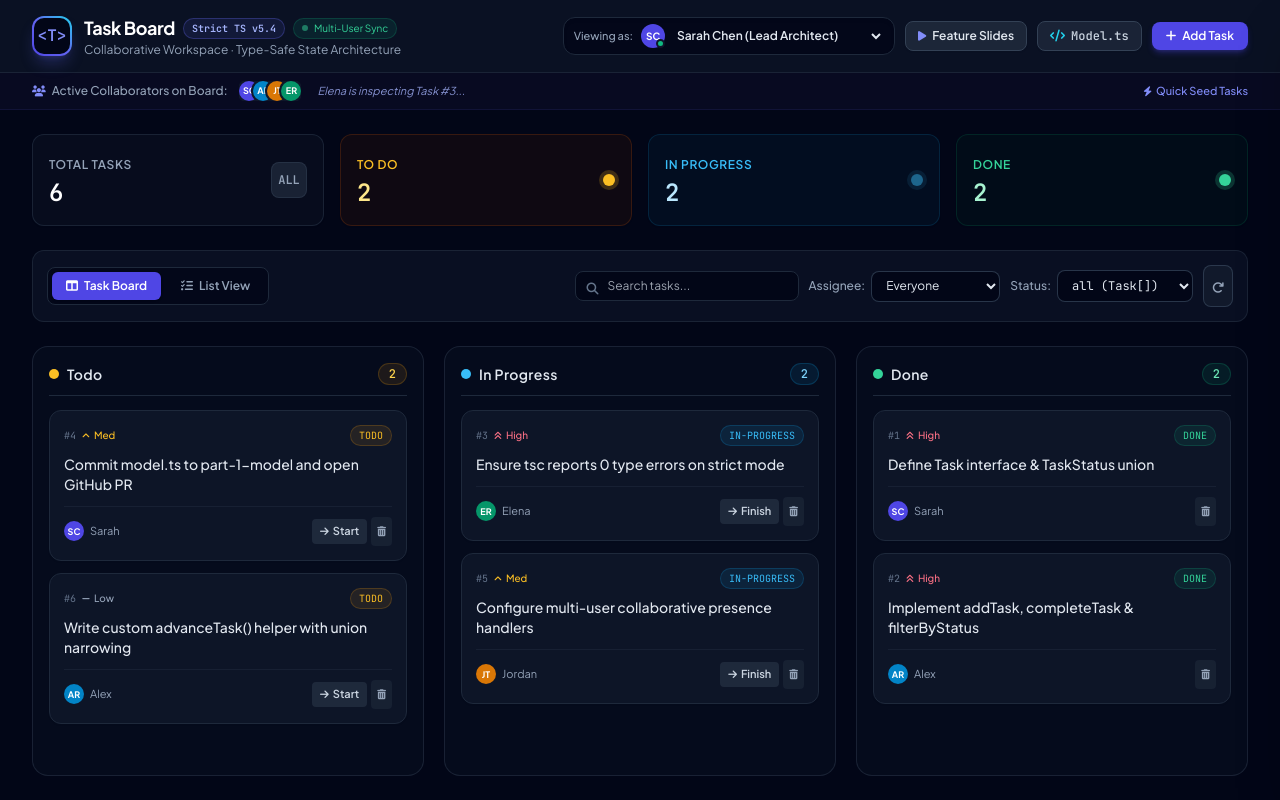
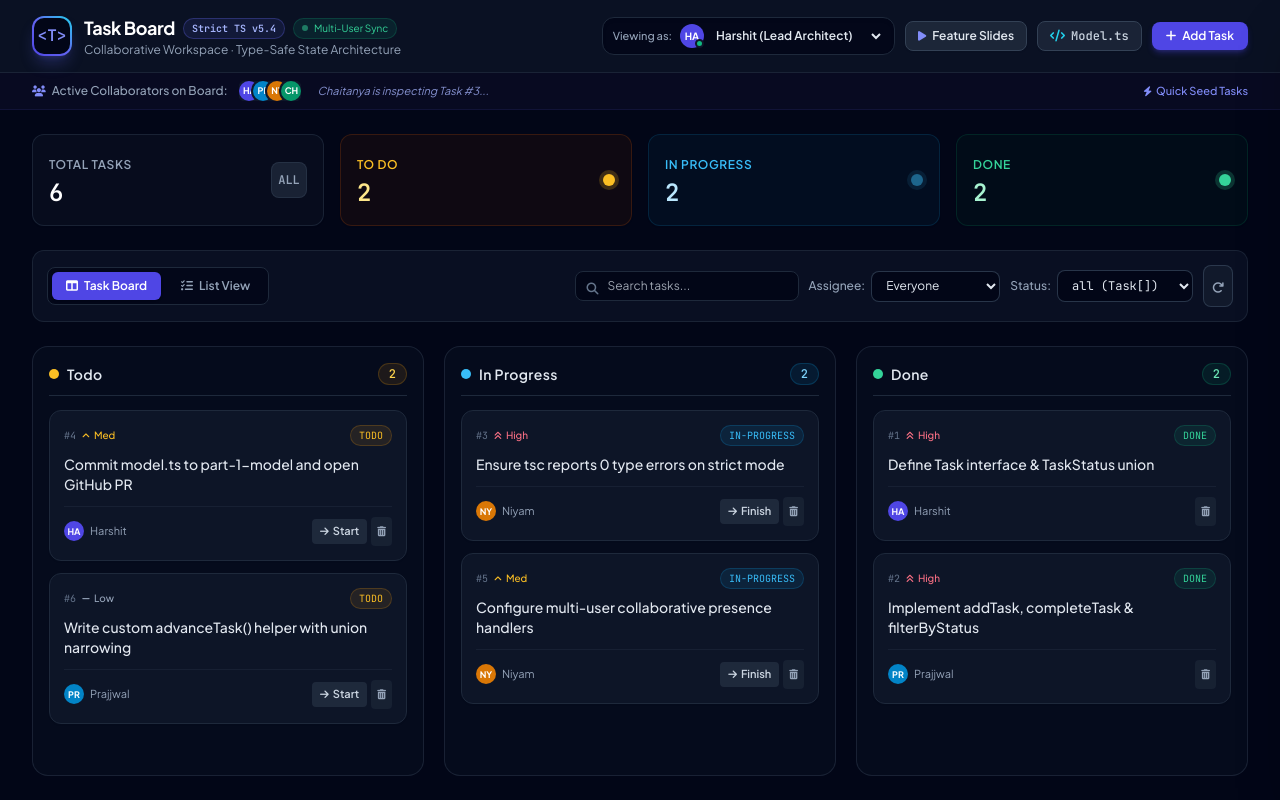
Before and after one commit to harxhit8-stack/TYPETASKS, a website: page index.html in a window 1280 px wide. Drawn offline with nearby package versions, Linux system fonts and the light colour scheme.

Commit message:
Chnages the name of the task manager and the intials of the tasks

```diff
--- a/index.html
+++ b/index.html
@@ -4,7 +4,6 @@
   <meta charset="UTF-8">
   <meta name="viewport" content="width=device-width, initial-scale=1.0">
   <title>Task Board — Type-Safe Collaborative Tracker</title>
-  <script type="module" src="./model.js"></script>
   <script src="https://cdn.tailwindcss.com"></script>
   <link rel="preconnect" href="https://fonts.googleapis.com">
   <link rel="preconnect" href="https://fonts.gstatic.com" crossorigin>
@@ -140,13 +139,13 @@
         <div class="flex items-center gap-2 bg-slate-950/80 border border-slate-800 rounded-xl px-2.5 py-1.5 shadow-inner">
           <span class="text-[11px] text-slate-400 font-medium hidden md:inline">Viewing as:</span>
           <div id="currentUserAvatar" class="w-6 h-6 rounded-full bg-indigo-600 flex items-center justify-center text-[10px] font-bold text-white user-pulse">
-            SC
+            HA
           </div>
           <select id="userSelector" class="bg-transparent text-xs font-semibold text-slate-200 focus:outline-none cursor-pointer pr-1">
-            <option value="user_sarah" class="bg-slate-900 text-slate-200">Sarah Chen (Lead Architect)</option>
-            <option value="user_alex" class="bg-slate-900 text-slate-200">Alex Rivera (Frontend Dev)</option>
-            <option value="user_jordan" class="bg-slate-900 text-slate-200">Jordan Taylor (Product Manager)</option>
-            <option value="user_elena" class="bg-slate-900 text-slate-200">Elena Rostova (QA Engineer)</option>
+            <option value="user_Harshit" class="bg-slate-900 text-slate-200">Harshit (Lead Architect)</option>
+            <option value="user_Prajjwal" class="bg-slate-900 text-slate-200">Prajjwal (Frontend Dev)</option>
+            <option value="user_Niyam" class="bg-slate-900 text-slate-200">Niyam (Product Manager)</option>
+            <option value="user_Chaitanya" class="bg-slate-900 text-slate-200">Chaitanya (QA Engineer)</option>
           </select>
         </div>
 
@@ -180,12 +179,12 @@
           <i class="fa-solid fa-users text-indigo-400 text-[11px]"></i> Active Collaborators on Board:
         </span>
         <div class="flex -space-x-1.5 overflow-hidden ml-1">
-          <span title="Sarah Chen (Active)" class="inline-block h-5 w-5 rounded-full ring-2 ring-slate-900 bg-indigo-600 text-[9px] text-center font-bold text-white leading-5">SC</span>
-          <span title="Alex Rivera (Active)" class="inline-block h-5 w-5 rounded-full ring-2 ring-slate-900 bg-sky-600 text-[9px] text-center font-bold text-white leading-5">AR</span>
-          <span title="Jordan Taylor (Idle)" class="inline-block h-5 w-5 rounded-full ring-2 ring-slate-900 bg-amber-600 text-[9px] text-center font-bold text-white leading-5">JT</span>
-          <span title="Elena Rostova (Active)" class="inline-block h-5 w-5 rounded-full ring-2 ring-slate-900 bg-emerald-600 text-[9px] text-center font-bold text-white leading-5">ER</span>
+          <span title="Harshit (Active)" class="inline-block h-5 w-5 rounded-full ring-2 ring-slate-900 bg-indigo-600 text-[9px] text-center font-bold text-white leading-5">HA</span>
+          <span title="Prajjwal (Active)" class="inline-block h-5 w-5 rounded-full ring-2 ring-slate-900 bg-sky-600 text-[9px] text-center font-bold text-white leading-5">PR</span>
+          <span title="Niyam (Idle)" class="inline-block h-5 w-5 rounded-full ring-2 ring-slate-900 bg-amber-600 text-[9px] text-center font-bold text-white leading-5">NY</span>
+          <span title="Chaitanya (Active)" class="inline-block h-5 w-5 rounded-full ring-2 ring-slate-900 bg-emerald-600 text-[9px] text-center font-bold text-white leading-5">CH</span>
         </div>
-        <span id="collaboratorActivityText" class="text-[11px] text-indigo-300/80 italic ml-2 hidden sm:inline">Elena is inspecting Task #3...</span>
+        <span id="collaboratorActivityText" class="text-[11px] text-indigo-300/80 italic ml-2 hidden sm:inline">Chaitanya is inspecting Task #3...</span>
       </div>
       <div class="flex items-center gap-3">
         <button id="quickSampleTaskBtn" class="text-indigo-400 hover:text-indigo-300 text-[11px] font-medium flex items-center gap-1 transition">
@@ -264,10 +263,10 @@
           <select id="filterAssigneeSelect" class="bg-slate-950 border border-slate-700/80 text-xs rounded-lg px-2.5 py-1.5 text-slate-200 focus:outline-none focus:border-indigo-500">
             <option value="all">Everyone</option>
             <option value="me">Assigned to Me</option>
-            <option value="user_sarah">Sarah Chen</option>
-            <option value="user_alex">Alex Rivera</option>
-            <option value="user_jordan">Jordan Taylor</option>
-            <option value="user_elena">Elena Rostova</option>
+            <option value="user_Harshit">Harshit</option>
+            <option value="user_Prajjwal">Prajjwal</option>
+            <option value="user_Niyam">Niyam</option>
+            <option value="user_Chaitanya">Chaitanya</option>
           </select>
         </div>
 
@@ -352,7 +351,7 @@
 
   </main>
 
-  <!-- Slide-Over Task Details Drawer (Side Sheet UX for other users) -->
+  <!-- Slide-Over Task Details Drawer -->
   <div id="drawerBackdrop" class="fixed inset-0 bg-slate-950/70 backdrop-blur-sm z-40 hidden transition-opacity"></div>
 
   <aside id="taskDetailDrawer" class="slide-panel slide-panel-closed fixed top-0 right-0 h-full w-full max-w-md bg-slate-900 border-l border-slate-800 z-50 p-6 flex flex-col justify-between shadow-2xl overflow-y-auto">
@@ -379,11 +378,11 @@
         <div class="p-3.5 bg-slate-950/60 rounded-xl border border-slate-800 flex items-center justify-between">
           <div>
             <span class="text-[11px] uppercase tracking-wider text-slate-400 block font-semibold">Assignee</span>
-            <span id="drawerAssigneeName" class="text-xs font-medium text-slate-200 mt-0.5 block">Sarah Chen</span>
+            <span id="drawerAssigneeName" class="text-xs font-medium text-slate-200 mt-0.5 block">Harshit</span>
             <span id="drawerAssigneeRole" class="text-[10px] text-slate-400">Lead Architect</span>
           </div>
           <div id="drawerAssigneeAvatar" class="w-9 h-9 rounded-full bg-indigo-600 flex items-center justify-center font-bold text-white text-xs">
-            SC
+            HA
           </div>
         </div>
 
@@ -413,7 +412,7 @@
           </div>
         </div>
 
-        <!-- Simulated Activity Log -->
+        <!-- Audit & State Log -->
         <div>
           <label class="text-[11px] font-semibold uppercase tracking-wider text-slate-400 block mb-2">Audit & State Log</label>
           <div class="space-y-2 text-xs font-mono text-slate-400 bg-slate-950/60 p-3 rounded-xl border border-slate-800">
@@ -446,7 +445,7 @@
     </div>
   </aside>
 
-  <!-- Interactive Presentation Slides Modal (Sophisticated Feature Tour) -->
+  <!-- Interactive Presentation Slides Modal -->
   <div id="deckModal" class="fixed inset-0 bg-slate-950/85 backdrop-blur-md z-50 flex items-center justify-center p-4 hidden">
     <div class="bg-slate-900 border border-slate-800 rounded-2xl max-w-2xl w-full p-6 shadow-2xl relative flex flex-col min-h-[460px]">
 
@@ -464,7 +463,7 @@
       <!-- Slide Deck Content Area -->
       <div class="flex-1 py-6 flex flex-col justify-center">
 
-        <!-- Slide 1: Strict Model Blueprint -->
+        <!-- Slide 1 -->
         <div id="slide1" class="deck-slide space-y-4">
           <div class="inline-flex items-center gap-2 px-2.5 py-1 rounded-full bg-indigo-500/10 border border-indigo-500/20 text-indigo-400 text-xs font-mono">
             <span>Slide 1 / 4</span> &middot; <span>Data Architecture</span>
@@ -479,14 +478,14 @@
           </div>
         </div>
 
-        <!-- Slide 2: Multi-User Collaboration UX -->
+        <!-- Slide 2 -->
         <div id="slide2" class="deck-slide hidden-slide space-y-4">
           <div class="inline-flex items-center gap-2 px-2.5 py-1 rounded-full bg-cyan-500/10 border border-cyan-500/20 text-cyan-400 text-xs font-mono">
             <span>Slide 2 / 4</span> &middot; <span>Collaborative Workflows</span>
           </div>
           <h2 class="text-2xl font-extrabold text-white">Sophisticated Multi-User UX</h2>
           <p class="text-sm text-slate-300 leading-relaxed">
-            Work as Sarah, Alex, Jordan, or Elena. Filter by <span class="text-indigo-400 font-semibold">"Assigned to Me"</span>, inspect live presence tags, and click any card to slide open deep contextual task inspection.
+            Work as Harshit, Prajjwal, Niyam, or Chaitanya. Filter by <span class="text-indigo-400 font-semibold">"Assigned to Me"</span>, inspect live presence tags, and click any card to slide open deep contextual task inspection.
           </p>
           <div class="grid grid-cols-2 gap-3 pt-1">
             <div class="p-3 bg-slate-950 rounded-xl border border-slate-800 text-xs text-slate-300">
@@ -500,7 +499,7 @@
           </div>
         </div>
 
-        <!-- Slide 3: Pure Immutability -->
+        <!-- Slide 3 -->
         <div id="slide3" class="deck-slide hidden-slide space-y-4">
           <div class="inline-flex items-center gap-2 px-2.5 py-1 rounded-full bg-emerald-500/10 border border-emerald-500/20 text-emerald-400 text-xs font-mono">
             <span>Slide 3 / 4</span> &middot; <span>Pure Functions</span>
@@ -516,7 +515,7 @@
           </div>
         </div>
 
-        <!-- Slide 4: GitHub PR Ready -->
+        <!-- Slide 4 -->
         <div id="slide4" class="deck-slide hidden-slide space-y-4">
           <div class="inline-flex items-center gap-2 px-2.5 py-1 rounded-full bg-purple-500/10 border border-purple-500/20 text-purple-400 text-xs font-mono">
             <span>Slide 4 / 4</span> &middot; <span>Delivery & PR</span>
@@ -570,10 +569,10 @@
           <div>
             <label for="taskAssigneeSelect" class="block text-xs font-medium text-slate-300 mb-1">Assignee</label>
             <select id="taskAssigneeSelect" class="w-full px-3 py-2 text-xs bg-slate-950 border border-slate-700 rounded-lg text-white focus:outline-none focus:border-indigo-500">
-              <option value="user_sarah">Sarah Chen</option>
-              <option value="user_alex">Alex Rivera</option>
-              <option value="user_jordan">Jordan Taylor</option>
-              <option value="user_elena">Elena Rostova</option>
+              <option value="user_Harshit">Harshit</option>
+              <option value="user_Prajjwal">Prajjwal</option>
+              <option value="user_Niyam">Niyam</option>
+              <option value="user_Chaitanya">Chaitanya</option>
             </select>
           </div>
           <div>
@@ -626,21 +625,21 @@
 
   <script>
     /**
-     * Typed User Directory
+     * Typed User Directory with accurate initials
      */
     const USERS = {
-      user_sarah: { id: "user_sarah", name: "Sarah Chen", role: "Lead Architect", initials: "SC", color: "bg-indigo-600" },
-      user_alex: { id: "user_alex", name: "Alex Rivera", role: "Frontend Dev", initials: "AR", color: "bg-sky-600" },
-      user_jordan: { id: "user_jordan", name: "Jordan Taylor", role: "Product Manager", initials: "JT", color: "bg-amber-600" },
-      user_elena: { id: "user_elena", name: "Elena Rostova", role: "QA Engineer", initials: "ER", color: "bg-emerald-600" }
+      user_Harshit: { id: "user_Harshit", name: "Harshit", role: "Lead Architect", initials: "HA", color: "bg-indigo-600" },
+      user_Prajjwal: { id: "user_Prajjwal", name: "Prajjwal", role: "Frontend Dev", initials: "PR", color: "bg-sky-600" },
+      user_Niyam: { id: "user_Niyam", name: "Niyam", role: "Product Manager", initials: "NY", color: "bg-amber-600" },
+      user_Chaitanya: { id: "user_Chaitanya", name: "Chaitanya", role: "QA Engineer", initials: "CH", color: "bg-emerald-600" }
     };
 
-    let activeUserKey = "user_sarah";
+    let activeUserKey = "user_Harshit";
 
     /**
      * Model runtime implementation (model.ts equivalent)
      */
-    function addTask(tasks, title, assigneeId = "user_sarah", priority = "medium") {
+    function addTask(tasks, title, assigneeId = "user_Harshit", priority = "medium") {
       const trimmed = title.trim();
       if (!trimmed) return tasks;
       const nextId = tasks.length > 0 ? Math.max(...tasks.map(t => t.id)) + 1 : 1;
@@ -681,12 +680,12 @@
     }
 
     const initialTasks = [
-      { id: 1, title: "Define Task interface & TaskStatus union", status: "done", assigneeId: "user_sarah", priority: "high" },
-      { id: 2, title: "Implement addTask, completeTask & filterByStatus", status: "done", assigneeId: "user_alex", priority: "high" },
-      { id: 3, title: "Ensure tsc reports 0 type errors on strict mode", status: "in-progress", assigneeId: "user_elena", priority: "high" },
-      { id: 4, title: "Commit model.ts to part-1-model and open GitHub PR", status: "todo", assigneeId: "user_sarah", priority: "medium" },
-      { id: 5, title: "Configure multi-user collaborative presence handlers", status: "in-progress", assigneeId: "user_jordan", priority: "medium" },
-      { id: 6, title: "Write custom advanceTask() helper with union narrowing", status: "todo", assigneeId: "user_alex", priority: "low" }
+      { id: 1, title: "Define Task interface & TaskStatus union", status: "done", assigneeId: "user_Harshit", priority: "high" },
+      { id: 2, title: "Implement addTask, completeTask & filterByStatus", status: "done", assigneeId: "user_Prajjwal", priority: "high" },
+      { id: 3, title: "Ensure tsc reports 0 type errors on strict mode", status: "in-progress", assigneeId: "user_Niyam", priority: "high" },
+      { id: 4, title: "Commit model.ts to part-1-model and open GitHub PR", status: "todo", assigneeId: "user_Harshit", priority: "medium" },
+      { id: 5, title: "Configure multi-user collaborative presence handlers", status: "in-progress", assigneeId: "user_Niyam", priority: "medium" },
+      { id: 6, title: "Write custom advanceTask() helper with union narrowing", status: "todo", assigneeId: "user_Prajjwal", priority: "low" }
     ];
 
     let currentTasks = [...initialTasks];
@@ -809,14 +808,14 @@
     }
 
     function renderTaskCard(task) {
-      const user = USERS[task.assigneeId] || USERS.user_sarah;
+      const user = USERS[task.assigneeId] || USERS.user_Harshit;
       const card = document.createElement("div");
       card.id = `task-card-${task.id}`;
       card.className = "task-card-enter bg-slate-900/90 hover:bg-slate-800/80 border border-slate-800 hover:border-slate-700/80 p-3.5 rounded-xl shadow-sm transition-all duration-200 group flex flex-col justify-between gap-3 cursor-pointer";
 
       // On card click -> open side slide-over drawer
       card.addEventListener("click", (e) => {
-        if (e.target.closest("button")) return; // ignore if button clicked
+        if (e.target.closest("button")) return;
         openTaskDrawer(task.id);
       });
 
@@ -849,7 +848,7 @@
             <div class="w-5 h-5 rounded-full ${user.color} flex items-center justify-center text-[9px] font-bold text-white">
               ${user.initials}
             </div>
-            <span class="text-[11px] text-slate-400 truncate max-w-[90px]">${user.name.split(' ')[0]}</span>
+            <span class="text-[11px] text-slate-400 truncate max-w-[90px]">${user.name}</span>
           </div>
 
           <div class="flex items-center gap-1">
@@ -908,7 +907,7 @@
       }
 
       tasksToDisplay.forEach(task => {
-        const user = USERS[task.assigneeId] || USERS.user_sarah;
+        const user = USERS[task.assigneeId] || USERS.user_Harshit;
         const tr = document.createElement("tr");
         tr.className = "hover:bg-slate-800/30 transition-colors cursor-pointer";
         tr.onclick = (e) => {
@@ -959,7 +958,7 @@
       if (!task) return;
       selectedTaskIdForDrawer = id;
 
-      const user = USERS[task.assigneeId] || USERS.user_sarah;
+      const user = USERS[task.assigneeId] || USERS.user_Harshit;
       drawerTaskIdBadge.textContent = `ID #${task.id}`;
       drawerTaskTitle.textContent = task.title;
       drawerAssigneeName.textContent = user.name;
```
